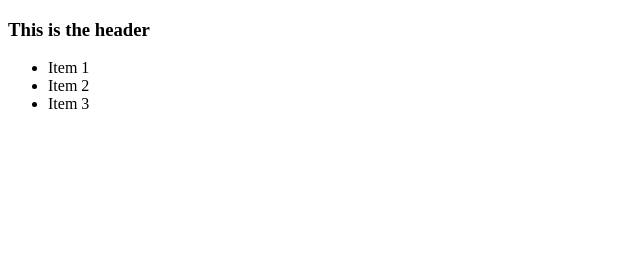
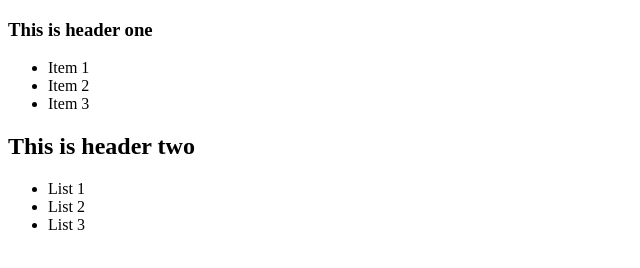
Before and after one commit to jossylopes/TestingGit, a plain HTML site: page index.html in a window 1280 px wide. Shown: the whole page, without its empty margins (0-640 px from the left). Drawn offline with Linux system fonts and the light colour scheme.

Commit message:
added module two

```diff
--- a/index.html
+++ b/index.html
@@ -6,12 +6,20 @@
 </head>
 <body>
     <module-one>
-        <h3>This is the header</h3>
+        <h3>This is header one</h3>
         <ul>
             <li>Item 1</li>
             <li>Item 2</li>
             <li>Item 3</li>
         </ul>
     </module-one>
+    <module-two>
+        <h2>This is header two</h2>
+        <ul>
+            <li>List 1</li>
+            <li>List 2</li>
+            <li>List 3</li>
+        </ul>
+    </module-two>
 </body>
 </html>
```
